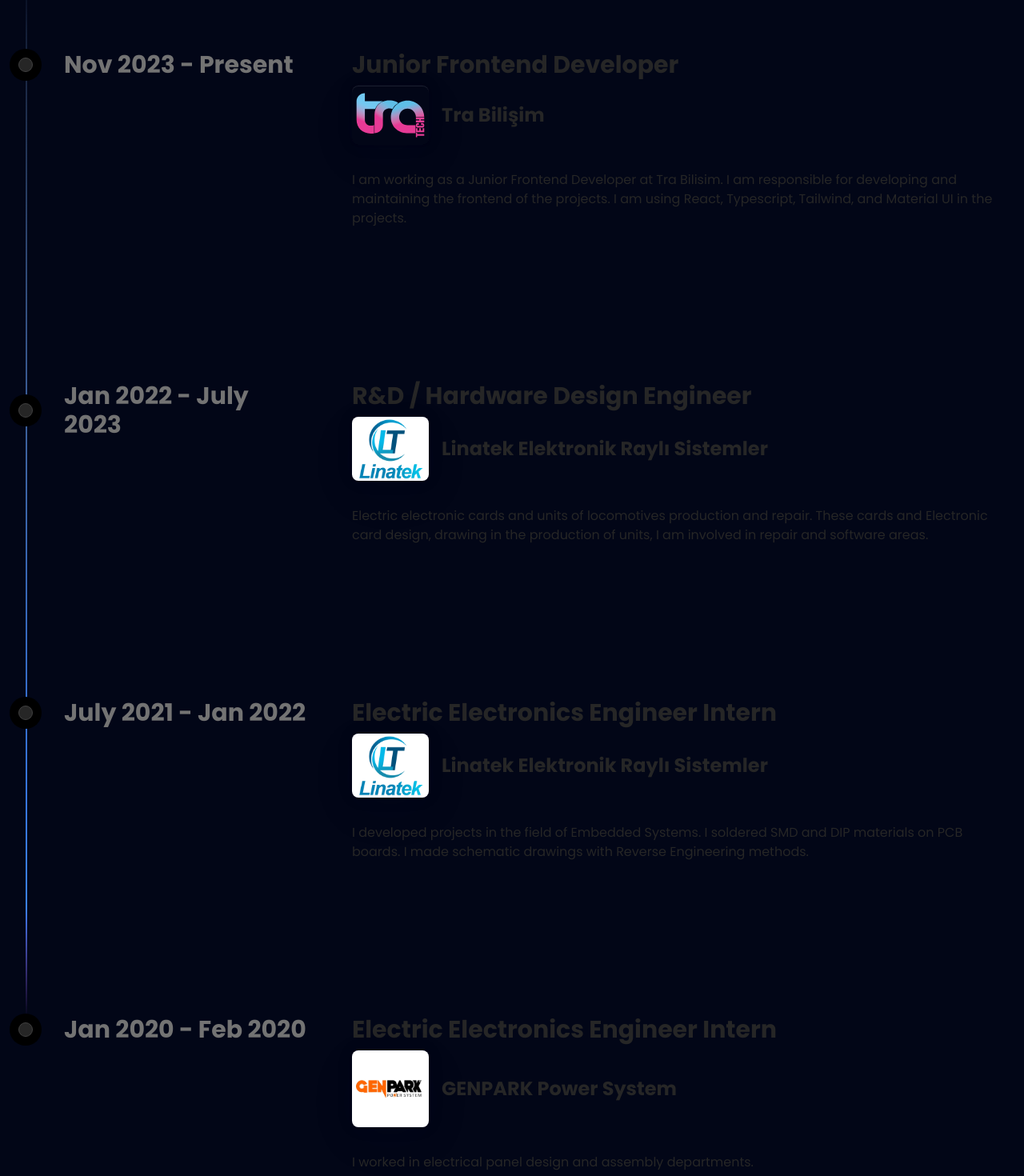
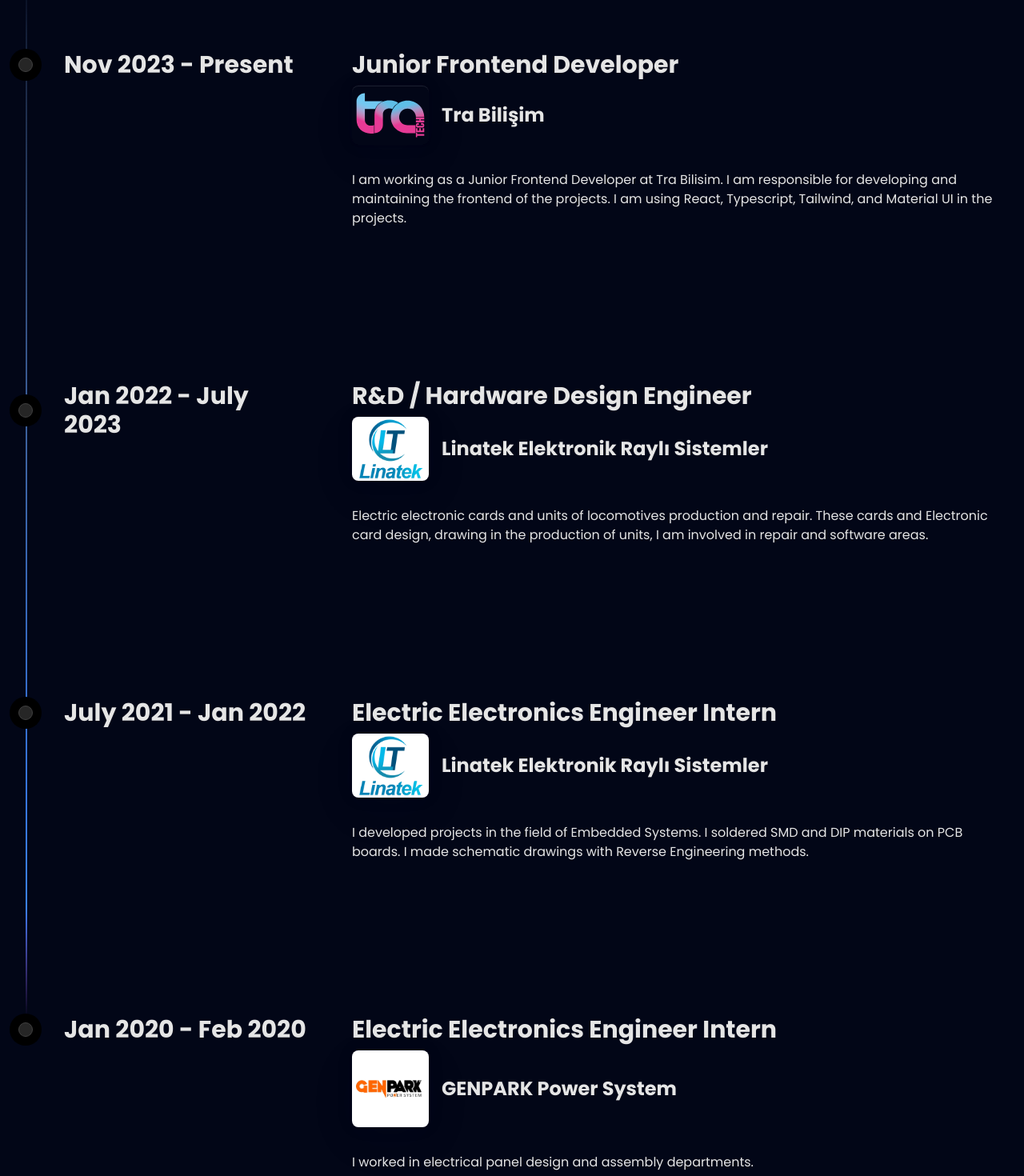
Before and after one commit to smhirmak/msi-portfolio, a Next.js app: page / in a window 1280 px wide. Shown: the part 2700-4170 px from the top of the page at 80% size. Built offline with nearby package versions, Linux system fonts and the light colour scheme.

Commit message:
fix dark theme bugs

```diff
--- a/src/components/Education/index.tsx
+++ b/src/components/Education/index.tsx
@@ -7,7 +7,7 @@ const data = [
     title: "Aug 2023 - Present",
     content: (
       <div>
-        <p className="text-neutral-800 text-xl md:text-3xl font-bold mb-2">
+        <p className="text-neutral-200 text-xl md:text-3xl font-bold mb-2">
           Sakarya University of Applied Science
         </p>
         <div className="flex w-fit gap-4 items-center mb-8">
@@ -18,7 +18,7 @@ const data = [
             height={300}
             className="rounded-lg object-fill max-w-14 max-h-1max-w-14 md:max-h-24 md:max-w-24 w-fit shadow-[0_0_24px_rgba(34,_42,_53,_0.06),_0_1px_1px_rgba(0,_0,_0,_0.05),_0_0_0_1px_rgba(34,_42,_53,_0.04),_0_0_4px_rgba(34,_42,_53,_0.08),_0_16px_68px_rgba(47,_48,_55,_0.05),_0_1px_0_rgba(255,_255,_255,_0.1)_inset]"
           />
-          <p className="text-neutral-800 text-xl md:text-2xl md:whitespace-nowrap font-bold ">
+          <p className="text-neutral-200 text-xl md:text-2xl md:whitespace-nowrap font-bold ">
             Biomedical Engineering <br /> Master's Degree
           </p>
         </div>
@@ -29,7 +29,7 @@ const data = [
     title: "Sep 2017 - Feb 2022",
     content: (
       <div>
-        <p className="text-neutral-800 text-xl md:text-3xl font-bold mb-2">
+        <p className="text-neutral-200 text-xl md:text-3xl font-bold mb-2">
           Sakarya University
         </p>
         <div className="flex w-fit gap-4 items-center mb-8">
@@ -40,7 +40,7 @@ const data = [
             height={300}
             className="rounded-lg object-fill max-w-14 max-h-1max-w-14 md:max-h-24 md:max-w-24 w-fit shadow-[0_0_24px_rgba(34,_42,_53,_0.06),_0_1px_1px_rgba(0,_0,_0,_0.05),_0_0_0_1px_rgba(34,_42,_53,_0.04),_0_0_4px_rgba(34,_42,_53,_0.08),_0_16px_68px_rgba(47,_48,_55,_0.05),_0_1px_0_rgba(255,_255,_255,_0.1)_inset]"
           />
-          <p className="text-neutral-800 text-xl md:text-2xl md:whitespace-nowrap font-bold ">
+          <p className="text-neutral-200 text-xl md:text-2xl md:whitespace-nowrap font-bold ">
             Electric Electronic Engineering <br /> Bachelor's Degree
           </p>
         </div>
--- a/src/components/Experince/index.tsx
+++ b/src/components/Experince/index.tsx
@@ -6,7 +6,7 @@ const data = [
     title: "Nov 2023 - Present",
     content: (
       <div>
-        <p className="text-neutral-800 text-xl md:text-3xl font-bold mb-2">
+        <p className="text-neutral-200 text-xl md:text-3xl font-bold mb-2">
           Junior Frontend Developer
         </p>
         <div className="flex w-fit gap-4 items-center mb-8">
@@ -17,11 +17,11 @@ const data = [
             height={300}
             className="rounded-lg object-fill max-w-14 max-h-1max-w-14 md:max-h-24 md:max-w-24 w-fit shadow-[0_0_24px_rgba(34,_42,_53,_0.06),_0_1px_1px_rgba(0,_0,_0,_0.05),_0_0_0_1px_rgba(34,_42,_53,_0.04),_0_0_4px_rgba(34,_42,_53,_0.08),_0_16px_68px_rgba(47,_48,_55,_0.05),_0_1px_0_rgba(255,_255,_255,_0.1)_inset]"
           />
-          <p className="text-neutral-800 text-xl md:text-2xl md:whitespace-nowrap font-bold ">
+          <p className="text-neutral-200 text-xl md:text-2xl md:whitespace-nowrap font-bold ">
             Tra Bilişim
           </p>
         </div>
-        <p className="text-neutral-800 text-sm md:text-base font-normal mb-8">
+        <p className="text-neutral-200 text-sm md:text-base font-normal mb-8">
           I am working as a Junior Frontend Developer at Tra Bilisim. I am responsible for developing and maintaining the frontend of the projects. I am using React, Typescript, Tailwind, and Material UI in the projects.
         </p>
       </div>
@@ -31,7 +31,7 @@ const data = [
     title: "Jan 2022 - July 2023",
     content: (
       <div>
-        <p className="text-neutral-800 text-xl md:text-3xl font-bold mb-2">
+        <p className="text-neutral-200 text-xl md:text-3xl font-bold mb-2">
           R&D / Hardware Design Engineer
         </p>
         <div className="flex w-fit gap-4 items-center mb-8">
@@ -42,11 +42,11 @@ const data = [
             height={300}
             className="rounded-lg object-fill max-w-14 max-h-1max-w-14 md:max-h-24 md:max-w-24 w-fit shadow-[0_0_24px_rgba(34,_42,_53,_0.06),_0_1px_1px_rgba(0,_0,_0,_0.05),_0_0_0_1px_rgba(34,_42,_53,_0.04),_0_0_4px_rgba(34,_42,_53,_0.08),_0_16px_68px_rgba(47,_48,_55,_0.05),_0_1px_0_rgba(255,_255,_255,_0.1)_inset]"
           />
-          <p className="text-neutral-800 text-xl md:text-2xl md:whitespace-nowrap font-bold ">
+          <p className="text-neutral-200 text-xl md:text-2xl md:whitespace-nowrap font-bold ">
             Linatek Elektronik Raylı Sistemler
           </p>
         </div>
-        <p className="text-neutral-800 text-sm md:text-base font-normal mb-8">
+        <p className="text-neutral-200 text-sm md:text-base font-normal mb-8">
           Electric electronic cards and units of locomotives production and repair. These cards and Electronic card design, drawing in the production of units, I am involved in repair and software areas.
         </p>
       </div>
@@ -56,7 +56,7 @@ const data = [
     title: "July 2021 - Jan 2022",
     content: (
       <div>
-        <p className="text-neutral-800 text-xl md:text-3xl font-bold mb-2">
+        <p className="text-neutral-200 text-xl md:text-3xl font-bold mb-2">
           Electric Electronics Engineer Intern
         </p>
         <div className="flex w-fit gap-4 items-center mb-8">
@@ -67,11 +67,11 @@ const data = [
             height={300}
             className="rounded-lg object-fill max-w-14 max-h-1max-w-14 md:max-h-24 md:max-w-24 w-fit shadow-[0_0_24px_rgba(34,_42,_53,_0.06),_0_1px_1px_rgba(0,_0,_0,_0.05),_0_0_0_1px_rgba(34,_42,_53,_0.04),_0_0_4px_rgba(34,_42,_53,_0.08),_0_16px_68px_rgba(47,_48,_55,_0.05),_0_1px_0_rgba(255,_255,_255,_0.1)_inset]"
           />
-          <p className="text-neutral-800 text-xl md:text-2xl md:whitespace-nowrap font-bold ">
+          <p className="text-neutral-200 text-xl md:text-2xl md:whitespace-nowrap font-bold ">
             Linatek Elektronik Raylı Sistemler
           </p>
         </div>
-        <p className="text-neutral-800 text-sm md:text-base font-normal mb-8">
+        <p className="text-neutral-200 text-sm md:text-base font-normal mb-8">
           I developed projects in the field of Embedded Systems. I soldered SMD and DIP materials on PCB boards. I made schematic drawings with Reverse Engineering methods.
         </p>
       </div>
@@ -81,7 +81,7 @@ const data = [
     title: "Jan 2020 - Feb 2020",
     content: (
       <div>
-        <p className="text-neutral-800 text-xl md:text-3xl font-bold mb-2">
+        <p className="text-neutral-200 text-xl md:text-3xl font-bold mb-2">
           Electric Electronics Engineer Intern
         </p>
         <div className="flex w-fit gap-4 items-center mb-8">
@@ -92,11 +92,11 @@ const data = [
             height={300}
             className="rounded-lg object-fill max-w-14 max-h-1max-w-14 md:max-h-24 md:max-w-24 w-fit shadow-[0_0_24px_rgba(34,_42,_53,_0.06),_0_1px_1px_rgba(0,_0,_0,_0.05),_0_0_0_1px_rgba(34,_42,_53,_0.04),_0_0_4px_rgba(34,_42,_53,_0.08),_0_16px_68px_rgba(47,_48,_55,_0.05),_0_1px_0_rgba(255,_255,_255,_0.1)_inset]"
           />
-          <p className="text-neutral-800 text-xl md:text-2xl md:whitespace-nowrap font-bold ">
+          <p className="text-neutral-200 text-xl md:text-2xl md:whitespace-nowrap font-bold ">
             GENPARK Power System
           </p>
         </div>
-        <p className="text-neutral-800 text-sm md:text-base font-normal mb-8">
+        <p className="text-neutral-200 text-sm md:text-base font-normal mb-8">
           I worked in electrical panel design and assembly departments.
         </p>
       </div>
--- a/src/components/ui/timeline.tsx
+++ b/src/components/ui/timeline.tsx
@@ -57,13 +57,13 @@ export const Timeline = ({ data, title, desc, className }: { data: TimelineEntry
                             <div className="h-10 absolute left-3 md:left-3 w-10 rounded-full bg-black flex items-center justify-center">
                                 <div className="h-4 w-4 rounded-full bg-neutral-800 border border-neutral-700 p-2" />
                             </div>
-                            <h3 className="hidden md:block text-xl md:pl-20 md:text-3xl font-bold text-neutral-500 ">
+                            <h3 className="hidden md:block text-xl md:pl-20 md:text-3xl font-bold text-neutral-200">
                                 {item.title}
                             </h3>
                         </div>
 
                         <div className="relative pl-20 pr-4 md:pl-4 w-full">
-                            <h3 className="md:hidden block text-2xl mb-4 text-left font-bold text-neutral-500">
+                            <h3 className="md:hidden block text-2xl mb-4 text-left font-bold text-neutral-200">
                                 {item.title}
                             </h3>
                             {item.content}{" "}
```
